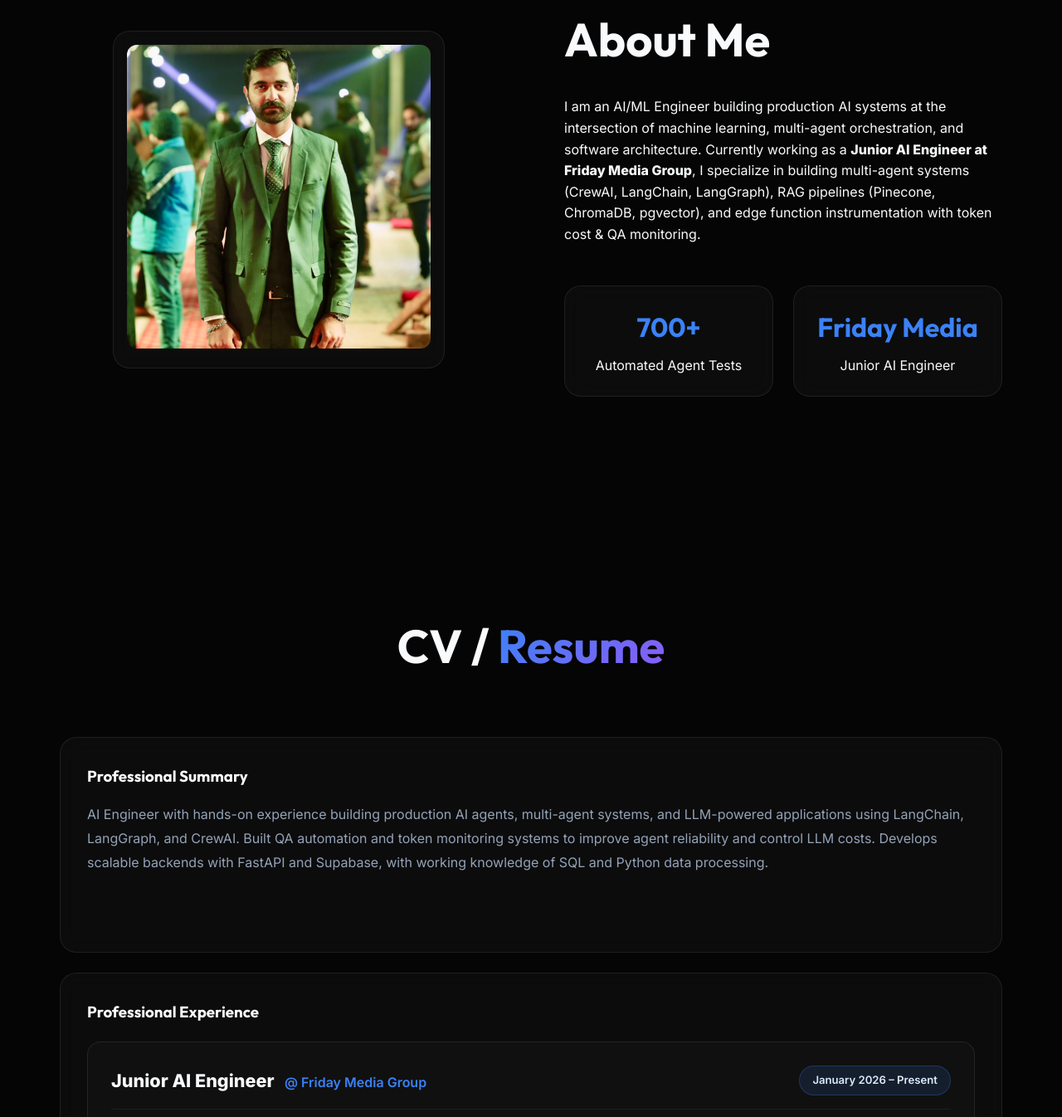
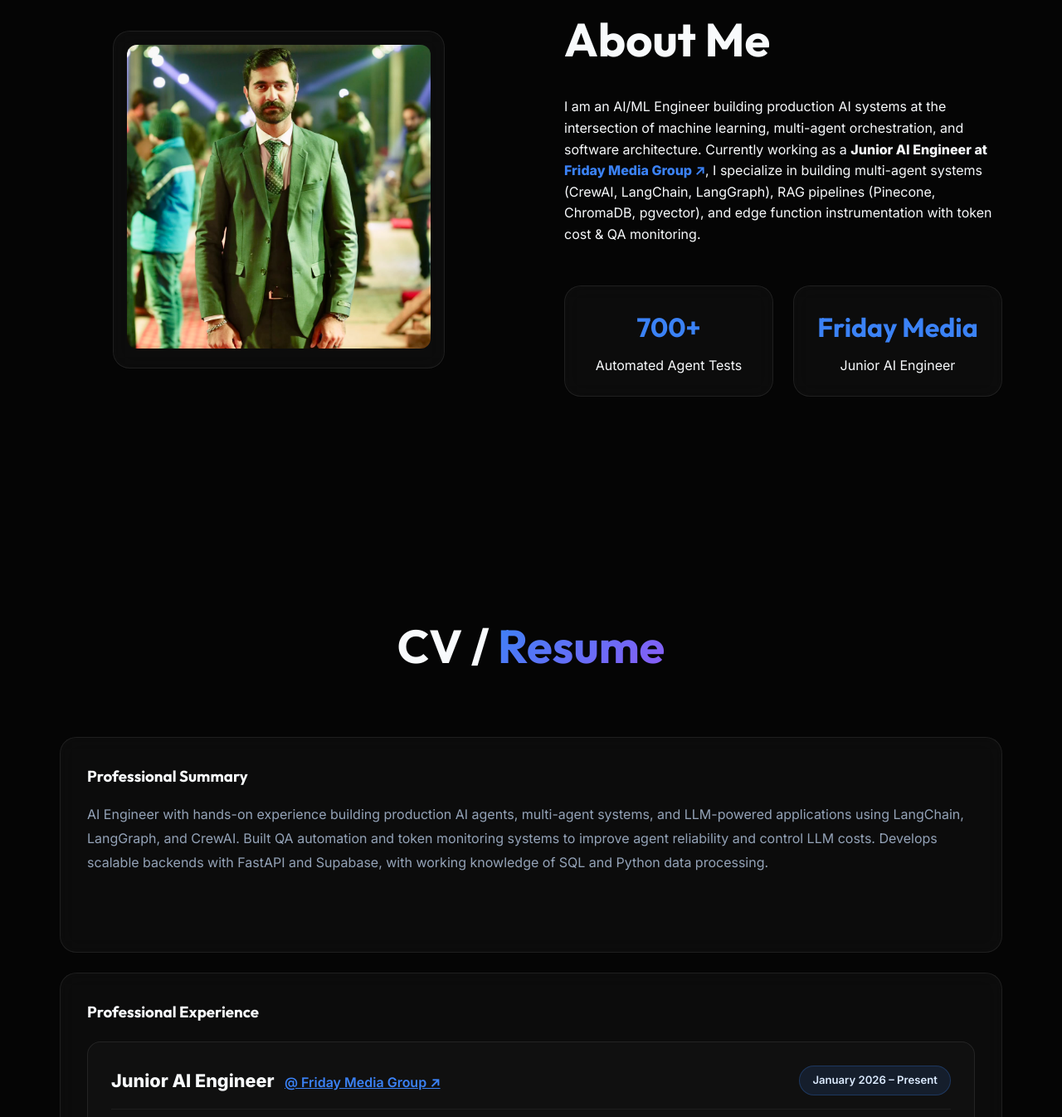
Before and after one commit to AliHassan-7869/Portfolio-, a website built with Vite: page index.html in a window 1280 px wide. Shown: the part 1054-2400 px from the top of the page at 83% size. Built offline with nearby package versions, Linux system fonts and the light colour scheme; some packages are replaced by stand-ins of ours.

Commit message:
Link Friday Media Group company tags to official website https://www.fridaymediagroup.com

```diff
--- a/index.html
+++ b/index.html
@@ -96,7 +96,7 @@
         </div>
         <div class="about-text">
           <h2 class="section-title">About Me</h2>
-          <p>I am an AI/ML Engineer building production AI systems at the intersection of machine learning, multi-agent orchestration, and software architecture. Currently working as a <strong>Junior AI Engineer at Friday Media Group</strong>, I specialize in building multi-agent systems (CrewAI, LangChain, LangGraph), RAG pipelines (Pinecone, ChromaDB, pgvector), and edge function instrumentation with token cost & QA monitoring.</p>
+          <p>I am an AI/ML Engineer building production AI systems at the intersection of machine learning, multi-agent orchestration, and software architecture. Currently working as a <strong>Junior AI Engineer at <a href="https://www.fridaymediagroup.com" target="_blank" rel="noopener noreferrer" style="color: var(--primary); text-decoration: none;">Friday Media Group ↗</a></strong>, I specialize in building multi-agent systems (CrewAI, LangChain, LangGraph), RAG pipelines (Pinecone, ChromaDB, pgvector), and edge function instrumentation with token cost & QA monitoring.</p>
           <div class="stats-grid">
             <div class="stat-card glass">
               <h3>700+</h3>
@@ -130,7 +130,7 @@
                 <div class="exp-header">
                   <div>
                     <span class="exp-role">Junior AI Engineer</span>
-                    <span class="exp-company">@ Friday Media Group</span>
+                    <a href="https://www.fridaymediagroup.com" target="_blank" rel="noopener noreferrer" class="exp-company">@ Friday Media Group ↗</a>
                   </div>
                   <span class="exp-date">January 2026 – Present</span>
                 </div>
@@ -148,7 +148,7 @@
                 <div class="exp-header">
                   <div>
                     <span class="exp-role">AI Engineering Intern</span>
-                    <span class="exp-company">@ Friday Media Group</span>
+                    <a href="https://www.fridaymediagroup.com" target="_blank" rel="noopener noreferrer" class="exp-company">@ Friday Media Group ↗</a>
                   </div>
                   <span class="exp-date">October 2025 – December 2025</span>
                 </div>
```
